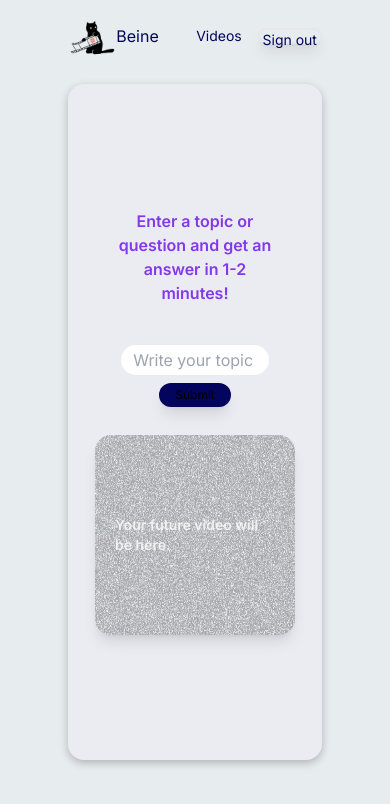
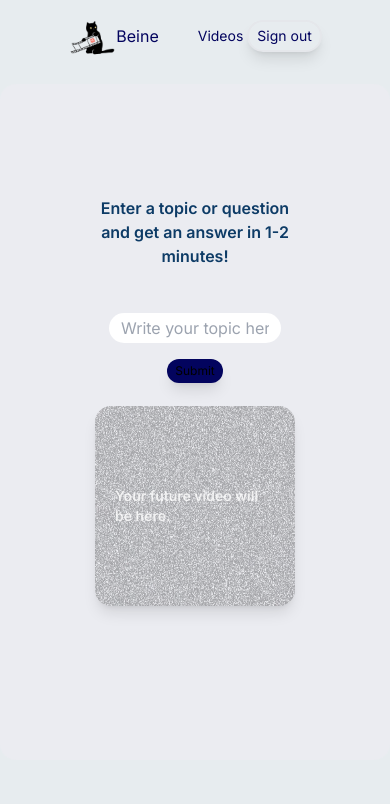
Before and after one commit to zHannur0/beine-client, a Next.js app: page /main in a window 390 px wide. Shown: the top 804 px of the page. Built offline with nearby package versions, Linux system fonts and the light colour scheme.

Commit message:
added responsive design2

```diff
--- a/src/app/main/page.js
+++ b/src/app/main/page.js
@@ -52,6 +52,7 @@ const Page = () => {
     } catch (error) {
       console.error('Error sending video generation request:', error.message);
       setLoading(false)
+      window.alert("Something went wrong! Try again!")
     }
   }
 
@@ -65,29 +66,29 @@ const Page = () => {
           </h1>
         </div>
         <div className='flex justify-between items-center text-[#03045e]' >
-          <p className='text-2xl mr-8 xs:text-sm xs:mr-4'>
+          <p className='text-2xl mr-8 xs:text-sm xs:mr-1'>
             <Link href="/videos"> Videos </Link>
           </p>
-          <button className='text-2xl h-10 w-32 rounded-2xl border-2 bg-[#e7ecef] shadow-lg xs:text-sm xs:h-4 xs:w-16' onClick={signOut}>
+          <button className='text-2xl py-1 px-4 rounded-2xl border-2 bg-[#e7ecef] shadow-lg xs:text-sm  xs:px-2' onClick={signOut}>
             Sign out
           </button>
         </div>
       </div>
 
-      <div className="h-[80vh] flex justify-center items-center w-[65vw] rounded-2xl shadow-[rgba(0,_0,_0,_0.24)_0px_3px_8px] bg-[#EBECF1] xs:flex-col xs:gap-7  p-4">
+      <div className="h-[80vh] flex justify-center items-center w-[65vw] rounded-2xl shadow-[rgba(0,_0,_0,_0.24)_0px_3px_8px] bg-[#EBECF1] xs:flex-col xs:gap-7 xs:w-full xs:shadow-none xs:justify-start xs:pt-28 p-4">
 
         <div className="flex flex-col gap-10 justify-center items-center w-[50%] xs:w-full xs:justify-between">
-            <div className="w-[70%] flex items-start">
-              <p className="text-[#8338ec] text-2xl font-semibold xs:text-base xs:text-center">
+            <div className="w-[60%] flex items-start">
+              <p className="text-[#0d3b66] text-xl font-semibold xs:text-base xs:text-center">
                 Enter a topic or question and get an answer in 1-2 minutes!
               </p>
             </div>
-            <div className="h-1/3 rounded-2xl flex flex-col justify-center gap-6 items-center xs:gap-2">
+            <div className="h-1/3 rounded-2xl flex flex-col justify-center gap-6 items-center xs:gap-4">
               <input className=" rounded-2xl h-1/4 p-3 bg-white text-black xs:w-2/3 xs:h-[30px] " placeholder="Write your topic here" onChange={e => setPrompt(e.target.value)}>
               </input>
               {
                 !isLoading ? (
-                        <button className="text-2xl py-2 px-4 rounded-2xl bg-[#03045e] shadow-lg xs:text-xs xs:py-1" onClick={uploadVideo}>
+                        <button className="text-xl py-1 px-2 rounded-2xl bg-[#03045e] shadow-lg xs:text-xs xs:py-1" onClick={uploadVideo}>
                           Submit
                         </button>
                     ) :
```
